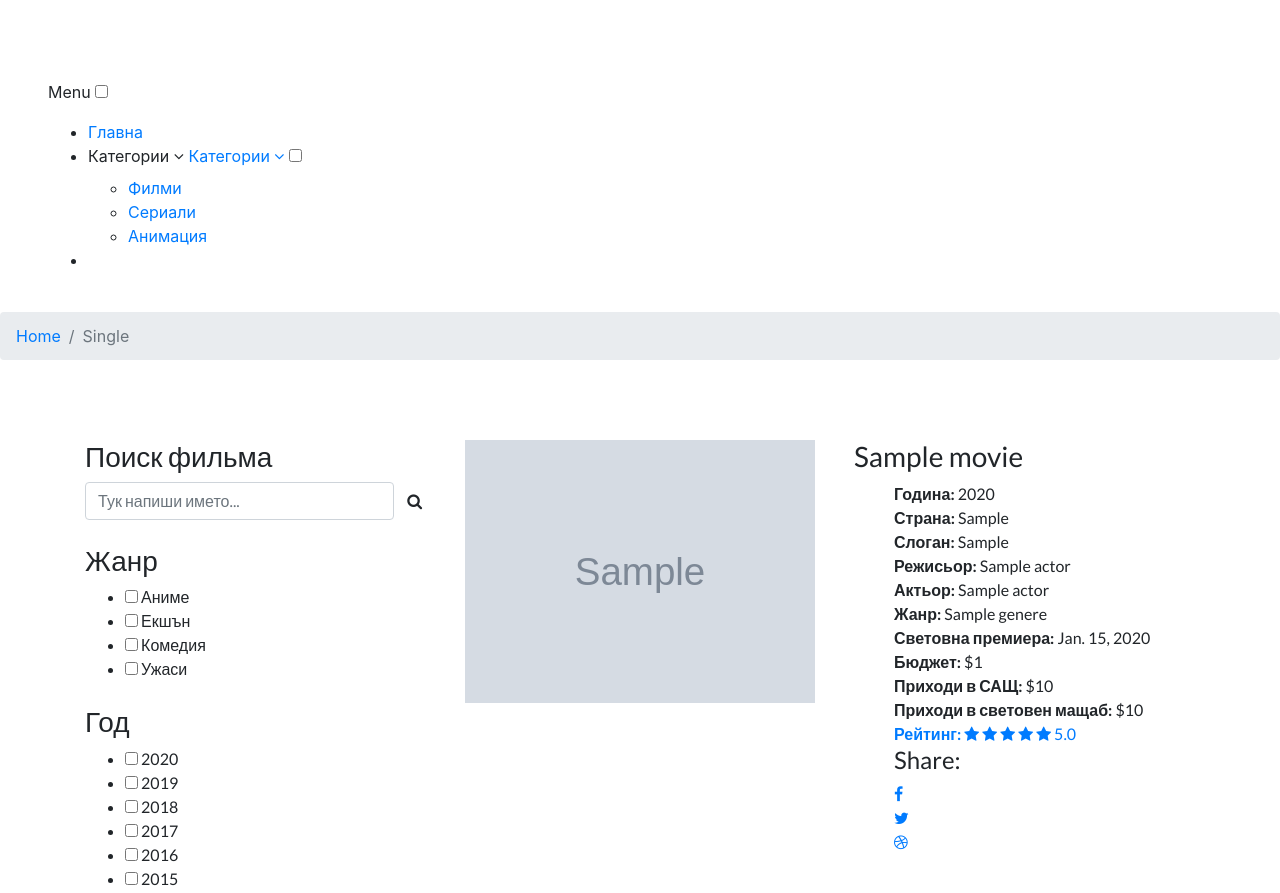
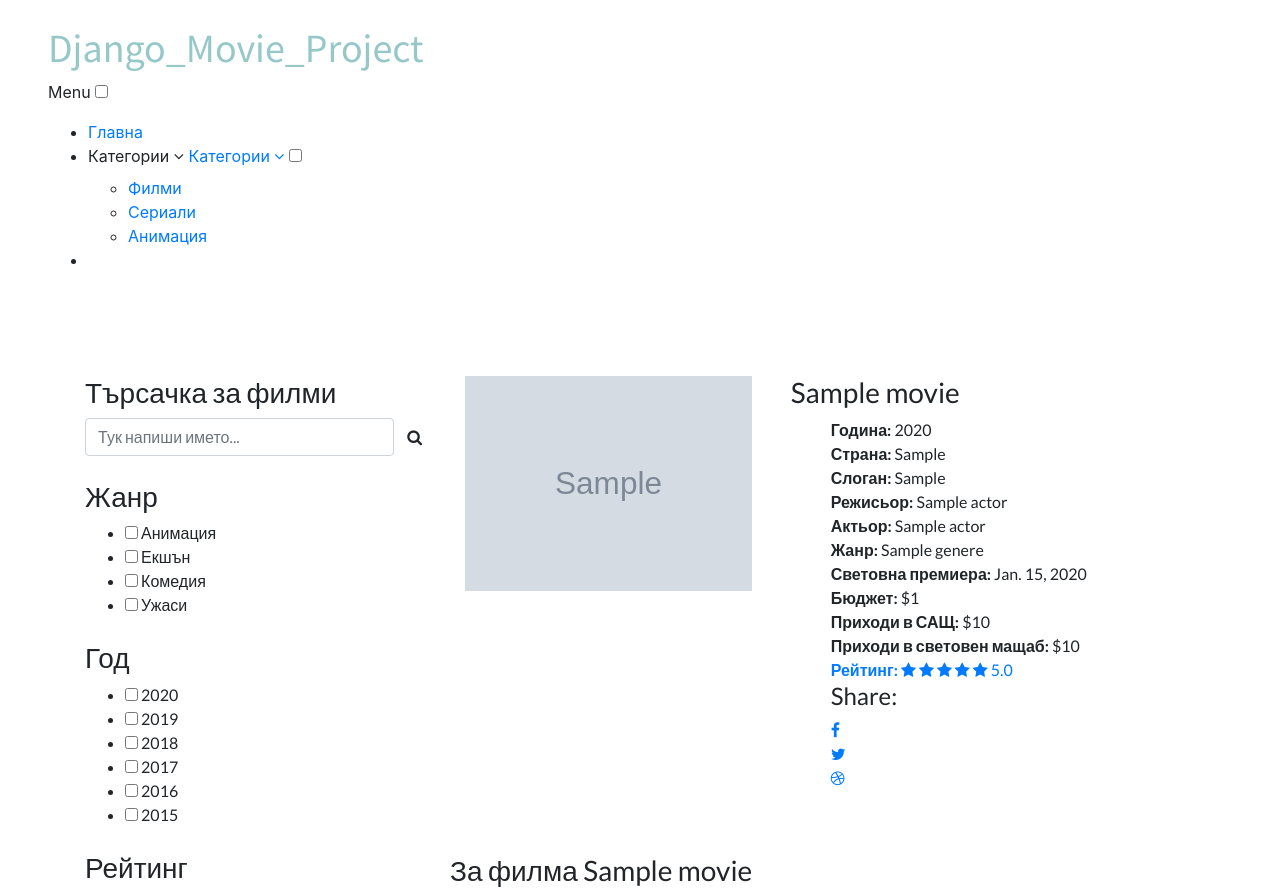
Before and after one commit to Mazev/django_movie_project, a Django app: template templates/movies/movie_detail.html in a window 1280 px wide. Shown: the top 893 px of the page. Run offline with Django 3.2, Linux system fonts and the light colour scheme; tables that the repository leaves empty hold one stand-in row (values such as "Sample post"); the template is opened without the code that fills it: values that come from a table or form of the project are taken from there, most other values are stand-ins (such as "Sample title", 1, 10 or a date in 2020); grey boxes marked "Sample" are stand-in pictures; some libraries are stand-ins or nearby versions.

Commit message:
correction and optimization html

```diff
--- a/templates/movies/movie_detail.html
+++ b/templates/movies/movie_detail.html
@@ -1,6 +1,5 @@
 <!DOCTYPE html>
 {%  load static %}
-<html lang="ru">
 <head>
     <!-- //Meta tag Keywords -->
     <title>Clack Website Template</title>
@@ -32,7 +31,7 @@
                 <nav class="py-4">
                     <div id="logo">
                         <h1><a href="index.html" class="editContent"
-                               style="outline: none; outline-offset: -2px; cursor: inherit; color: rgb(255, 255, 255); font-size: 40px; background-color: rgba(0, 0, 0, 0); font-family: &quot;Source Sans Pro&quot;, sans-serif;">Django_Movie_Project</a>
+                               style="outline: none; outline-offset: -2px; cursor: inherit; color: rgb(150, 200, 200); font-size: 40px; background-color: rgba(0, 0, 0, 0); font-family: &quot;Source Sans Pro&quot;, sans-serif;">Django_Movie_Project</a>
                         </h1>
                     </div>
 
@@ -65,15 +64,6 @@
     </div>
     <!--//main-content-->
     <!---->
-    <ol class="breadcrumb editContent">
-        <li class="breadcrumb-item">
-            <a href="index.html" class="editContent"
-               style="outline: none; cursor: inherit;">Home</a>
-        </li>
-        <li class="breadcrumb-item active editContent" style="outline: none; cursor: inherit;">
-            Single
-        </li>
-    </ol>
     <!---->
     <!-- banner -->
     <section class="ab-info-main py-md-5 py-4 editContent"
@@ -86,7 +76,7 @@
 
                     <div class="search-bar w3layouts-newsletter">
                         <h3 class="sear-head editContent" style="outline: none; cursor: inherit;">
-                            Поиск фильма</h3>
+                            Търсачка за филми</h3>
                         <form action="#" method="post" class="d-flex editContent"
                               style="outline: none; cursor: inherit;">
                             <input type="search" placeholder="Тук напиши името..." name="search"
@@ -104,7 +94,7 @@
                             <li class="editContent" style="outline: none; cursor: inherit;">
                                 <input type="checkbox" class="checked">
                                 <span class="span editContent"
-                                      style="outline: none; cursor: inherit;">Аниме</span>
+                                      style="outline: none; cursor: inherit;">Анимация</span>
                             </li>
                             <li class="editContent" style="outline: none; cursor: inherit;">
                                 <input type="checkbox" class="checked">
@@ -257,21 +247,20 @@
                                 <img src="bundles/images/s4.jpg" class="img-fluid" alt="">
                             </div>
                             <div class="img-deal1 col-md-4">
-                                <h3 class="editContent">Рэмбо: Последняя кровь</h3>
+                                <h3 class="editContent">33333333333333</h3>
                                 <a href="shop-single.html" class="editContent"
                                    style="outline: none; cursor: inherit;"></a>
                             </div>
 
                         </div>
-                        <div class="special-sec1 row mt-3 editContent"
+                                <div class="special-sec1 row mt-3 editContent"
                              style="outline: none; cursor: inherit;">
                             <div class="img-deals col-md-4">
-                                <img src="bundles/images/s2.jpg" class="img-fluid" alt=""
+                                <img src="bundles/images/s1.jpg" class="img-fluid" alt=""
                                      style="outline: none; cursor: inherit;">
                             </div>
                             <div class="img-deal1 col-md-8">
-                                <h3 class="editContent" style="outline: none; cursor: inherit;">
-                                    </h3>
+                                <h3 class="editContent" style="outline: none; cursor: inherit;">22222222222</h3>
                                 <a href="shop-single.html" class="editContent"
                                    style="outline: none; cursor: inherit;"></a>
                             </div>
@@ -284,8 +273,7 @@
                                      style="outline: none; cursor: inherit;">
                             </div>
                             <div class="img-deal1 col-md-8">
-                                <h3 class="editContent" style="outline: none; cursor: inherit;">К
-                                    звездам</h3>
+                                <h3 class="editContent" style="outline: none; cursor: inherit;">44444444444444</h3>
                                 <a href="shop-single.html" class="editContent"
                                    style="outline: none; cursor: inherit;"></a>
                             </div>
@@ -298,8 +286,7 @@
                                      style="outline: none; cursor: inherit;">
                             </div>
                             <div class="img-deal1 col-md-8">
-                                <h3 class="editContent" style="outline: none; cursor: inherit;">
-                                    Терминатор: Темные судьбы</h3>
+                                <h3 class="editContent" style="outline: none; cursor: inherit;">555555555555</h3>
                                 <a href="shop-single.html" class="editContent"
                                    style="outline: none; cursor: inherit;"></a>
                             </div>
@@ -328,7 +315,7 @@
                 <!-- product right -->
                 <div class="left-ads-display col-lg-8">
                     <div class="row">
-                        <div class="desc1-left col-md-6">
+                        <div class="desc1-left col-md-5">
                             <img src="{{ movie.poster.url }}" class="img-fluid" alt="">
                         </div>
                         <div class="desc1-right col-md-6 pl-lg-4">
```
Also changed, not shown: templates/movies/movies_list.html (+7 -13 lines).
